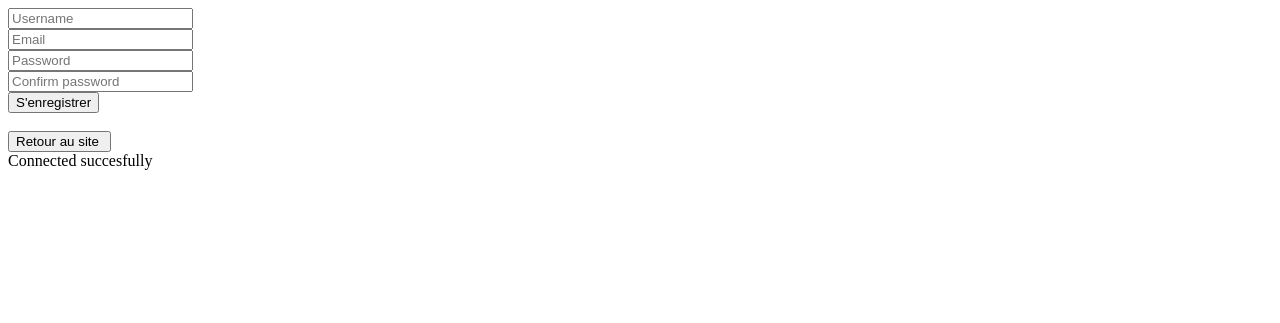
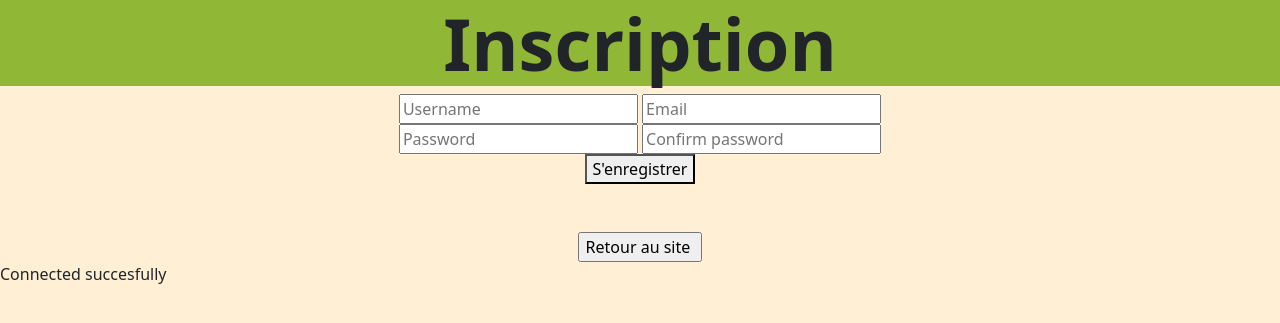
Before and after one commit to Bra-K-C/Dokini, a PHP site: page /pages/register.php in a window 1280 px wide. Shown: the top 323 px of the page. Run offline with PHP 8.4, Linux system fonts and the light colour scheme.

Commit message:
changement

```diff
--- a/ccs/seasons.css
+++ b/ccs/seasons.css
@@ -11,7 +11,7 @@ header{
 .titre{
   font-size: 180%;
   font-weight:bold;
-
+}
 
 .wallpaper{
   width: 100%;
--- a/ccs/styleLogin.css
+++ b/ccs/styleLogin.css
@@ -4,7 +4,7 @@ body{
 
 header{
   text-align: center;
-  background-color: RGB(91,103,55);
+  background-color: RGB(144,183,54);
 }
 
 
@@ -13,10 +13,6 @@ header{
   font-weight:bold;
 }
 
-.wallpaper{
-  width: 100%;
-}
-
 .bout{
   text-align: center;
 }
--- a/ccs/styleRegister.css
+++ b/ccs/styleRegister.css
@@ -4,7 +4,7 @@ body{
 
 header{
   text-align: center;
-  background-color: RGB(199,121,99);
+  background-color: RGB(144,183,54);
 }
 
 
@@ -13,10 +13,6 @@ header{
   font-weight:bold;
 }
 
-.wallpaper{
-  width: 100%;
-}
-
 .bout{
   text-align: center;
 }
--- a/pages/login.php
+++ b/pages/login.php
@@ -11,7 +11,6 @@
 <body>
   <header>
     <h1>
-      <img class="wallpaper" src="\IMG\ecole.jpg">
       <span class="titre">Connexion</span>
     </h1>
   </header>
--- a/pages/register.php
+++ b/pages/register.php
@@ -1,27 +1,32 @@
 <!DOCTYPE html>
-<html>
+
+<html lang="fr">
+<head>
+    <title class="titre">Inscription</title>
+    <meta charset="utf-8" />
+    <link rel="stylesheet" href="\ccs\bootstrap.min.css" />
+    <link rel="stylesheet" href="\ccs\styleRegister.css" />
+</head>
+
 <body>
+  <header>
+    <h1>
+      <span class="titre">Inscription</span>
+    </h1>
+  </header>
 
-
-<form id="form" method="post" action="" name="signup-form">
-    <div>
-        <div>
+<form method="post" action="" name="signup-form">
+    <div class="bout">
       <input type="text" name="username" pattern="[a-zA-Z0-9]+" placeholder="Username" required />
-        </div>
-        <div class="form-element">
       <input type="email" name="email" placeholder="Email" required />
-        </div>
-        <div class="form-element">
+      <br />
       <input type="password" name="password" id= "password" placeholder="Password" required />
-        </div>
-        <div class="form-element">
       <input type="password" name="cpassword" id="cpassword" placeholder="Confirm password" required />
-        </div>
+      <br />
       <button type="submit" name="register" value="register">S'enregistrer</button>
+      <br />
       <form> </br> </br><input type="button" onclick="location.href='../index.php';" value="Retour au site "/></form>
     </div>
-
-
 </form>
 
 <?php
```
Also changed, not shown: img/ecole.jpg (deleted), img/mairie.jpg (deleted). Lines whose indentation alone changed are shown as unchanged.
